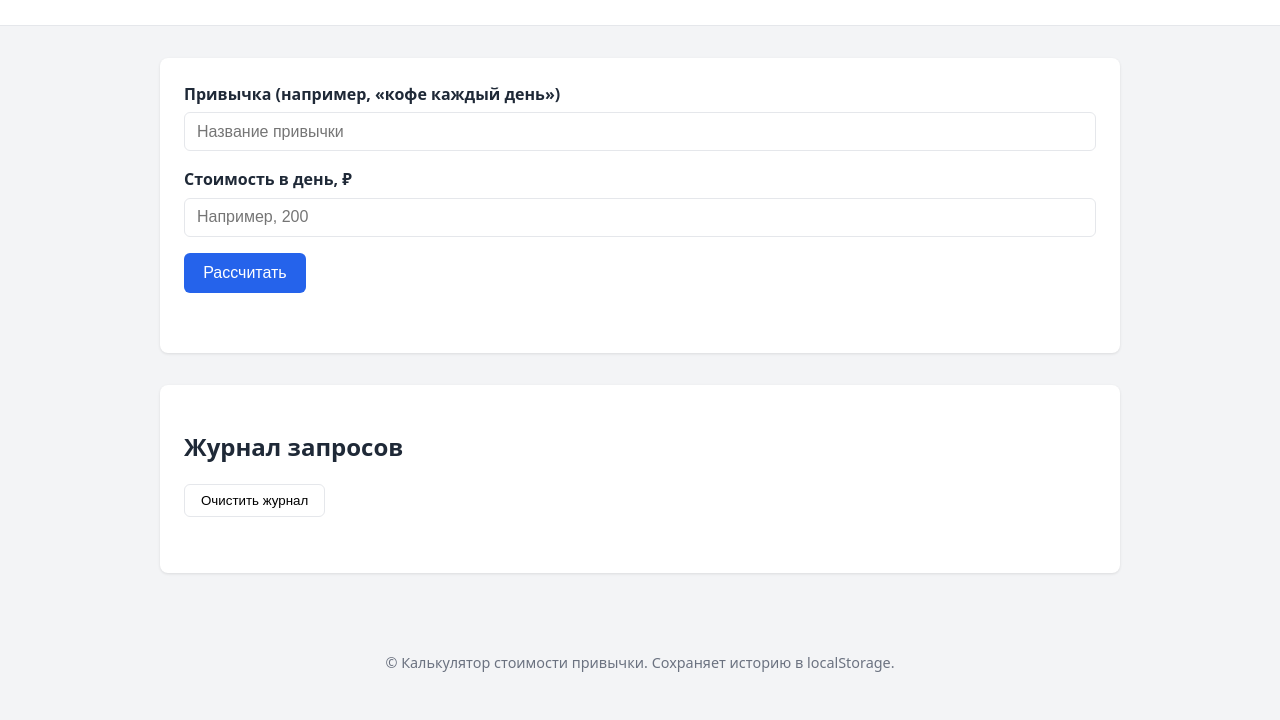
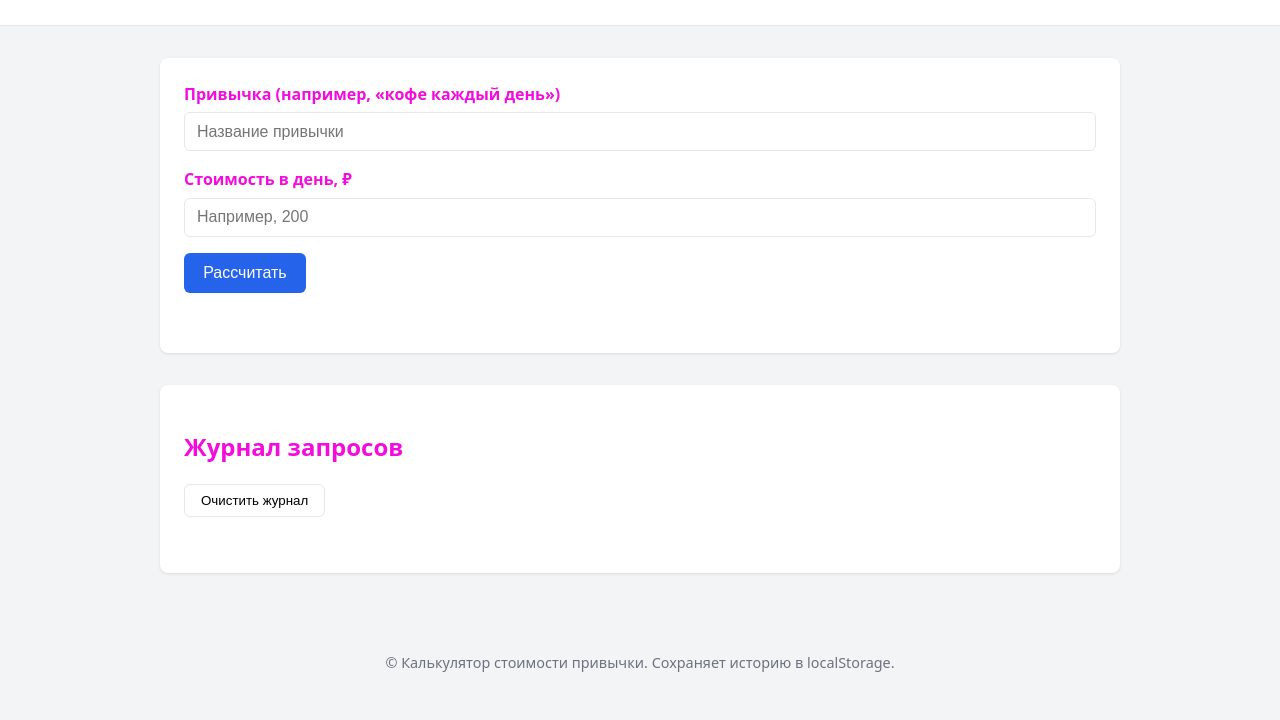
Before and after one commit to tereschenkoviacheslav-ship-it/Calc_economy, a plain HTML site: page index.html in a window 1280 px wide. Shown: the part 98-818 px from the top of the page. Drawn offline with Linux system fonts and the light colour scheme.

Commit message:
Update style.css
В файле style.css изменил цвет текста на #f20ddc.

```diff
--- a/style.css
+++ b/style.css
@@ -3,7 +3,7 @@
   --primary-hover: #1d4ed8;
   --bg: #f3f4f6;
   --surface: #ffffff;
-  --text: #1f2937;
+  --text: #f20ddc;
   --error: #dc2626;
   --border: #e5e7eb;
 }
```
